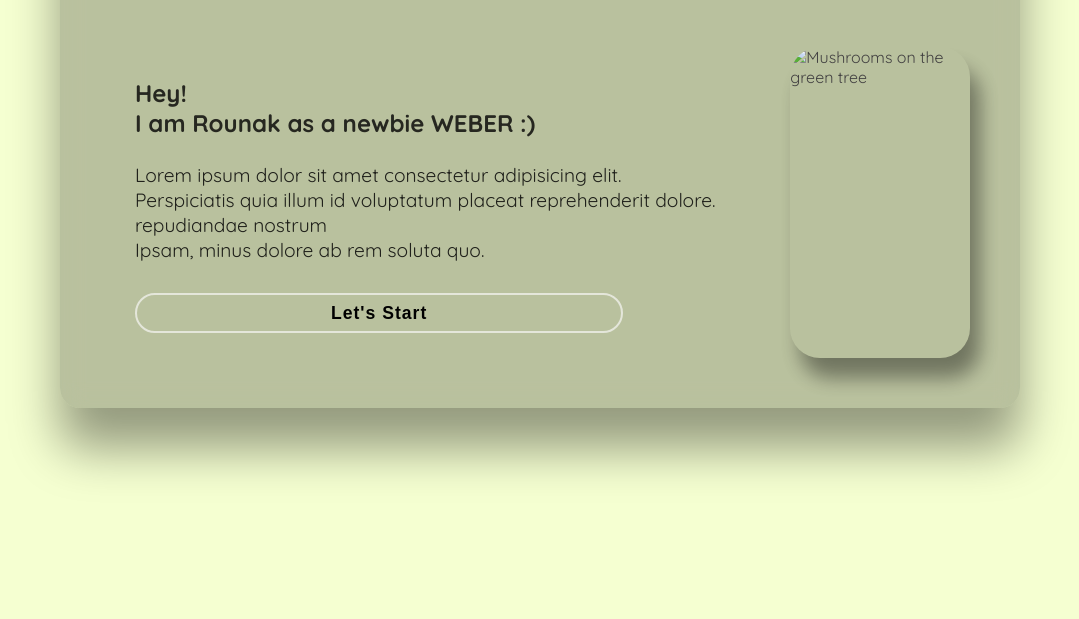
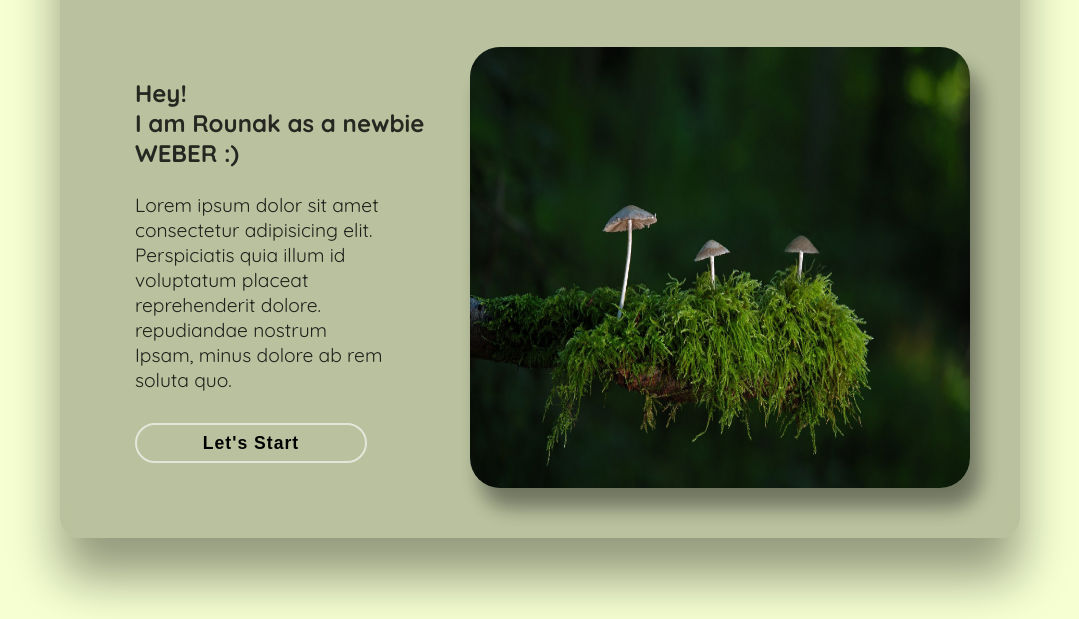
Before and after one commit to Rounak-hub-droid/weber_port, a plain HTML site: page index.html in a window 1280 px wide. Shown: the part 181-800 px from the top of the page, without its empty margins (100-1179 px from the left). Drawn offline with Linux system fonts and the light colour scheme.

Commit message:
Update index.html

```diff
--- a/index.html
+++ b/index.html
@@ -43,7 +43,7 @@
                 <button>Let's Start</button>
             </div>
             <div class="image">
-                <img src="/img/mushrooms.jpg" alt="Mushrooms on the green tree" srcset="">
+                <img src="mushrooms.jpg" alt="Mushrooms on the green tree" srcset="">
             </div>
         </div>
       </div>
```
